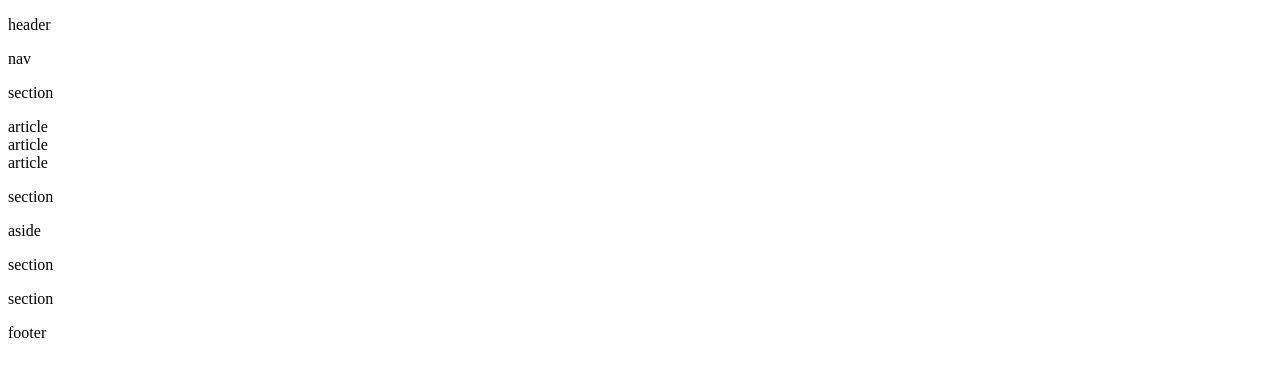
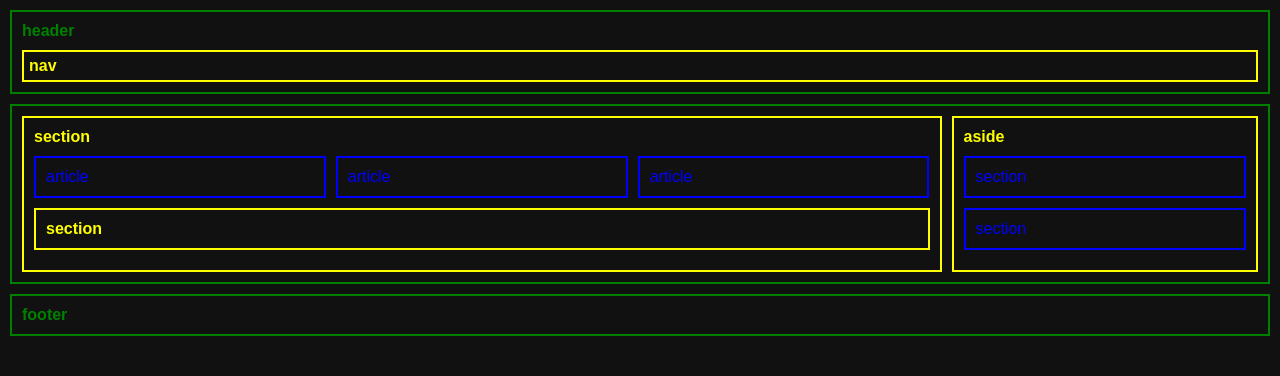
Before and after one commit to victorraphaemilk/Aula-02, a plain HTML site: page grid-layout/Index.html in a window 1280 px wide. Drawn offline with Linux system fonts and the light colour scheme; the site is published under a folder, as on GitHub Pages, so addresses that start at the root find nothing.

Commit message:
Update Index.html

```diff
--- a/grid-layout/Index.html
+++ b/grid-layout/Index.html
@@ -1,11 +1,12 @@
 <!DOCTYPE html>
 <html lang="pt-BR">
-<head>
-  <meta charset="UTF-8" />
-  <meta name="viewport" content="width=device-width, initial-scale=1.0"/>
-  <title>Layout Grid + Flexbox</title>
-  <link rel="stylesheet" href="/grid-layout/styles.css" />
-</head>
+  <head>
+    <meta charset="UTF-8" />
+    <meta name="viewport" content="width=device-width, initial-scale=1.0"/>
+    <title>Layout Grid + Flexbox</title>
+    <link rel="stylesheet" href="styles.css" />
+  </head>
+
 <body>
 
   <header>
```
